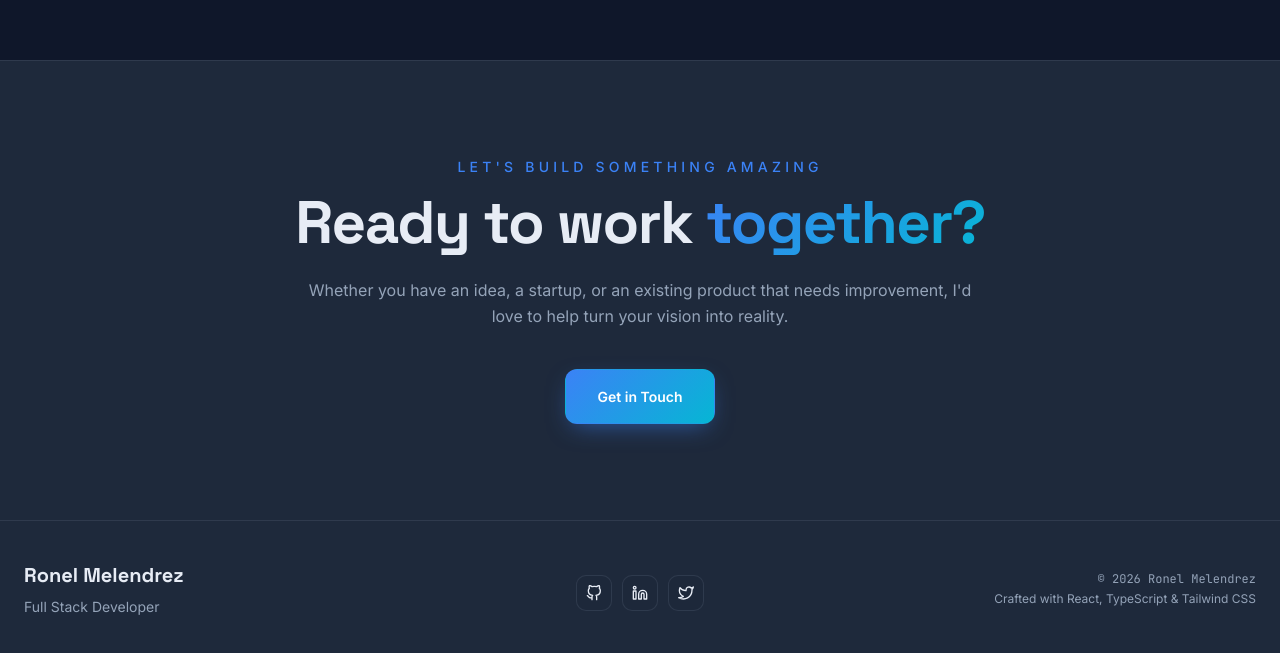
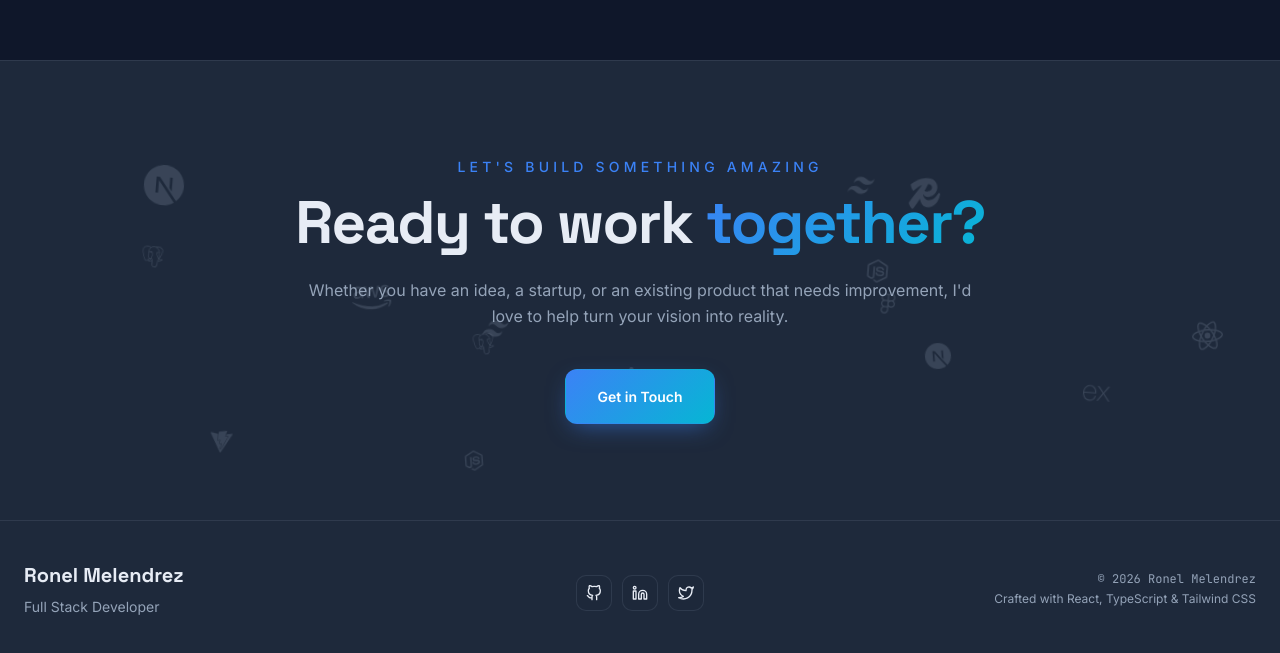
Before and after one commit to Ronelmelendrez/My_Portfolio, a React (Vite) app: page /contact in a window 1280 px wide. Shown: the part 1197-1850 px from the top of the page. Built offline with nearby package versions, Linux system fonts and the light colour scheme; the HTML template or start-up script is replaced by a standard one.

Commit message:
refactor: use the icon bg on footer

```diff
--- a/src/components/layout/Footer.tsx
+++ b/src/components/layout/Footer.tsx
@@ -1,5 +1,6 @@
 import { Link } from "react-router-dom";
 import SocialLinks from "../common/SocialLinks";
+import TechIconsBg from "../common/TechIconBg";
 
 const Footer = () => {
   const currentYear = new Date().getFullYear();
@@ -9,6 +10,7 @@ const Footer = () => {
       {/* CTA */}
       <section className="relative overflow-hidden">
         <div className="absolute inset-0 bg-gradient-to-br from-primary/5 via-transparent to-accent/5" />
+        <TechIconsBg seed={99} count={16} opacity={0.22} />
 
         <div className="relative mx-auto max-w-7xl px-6 py-24">
           <div className="mx-auto max-w-3xl text-center">
```
